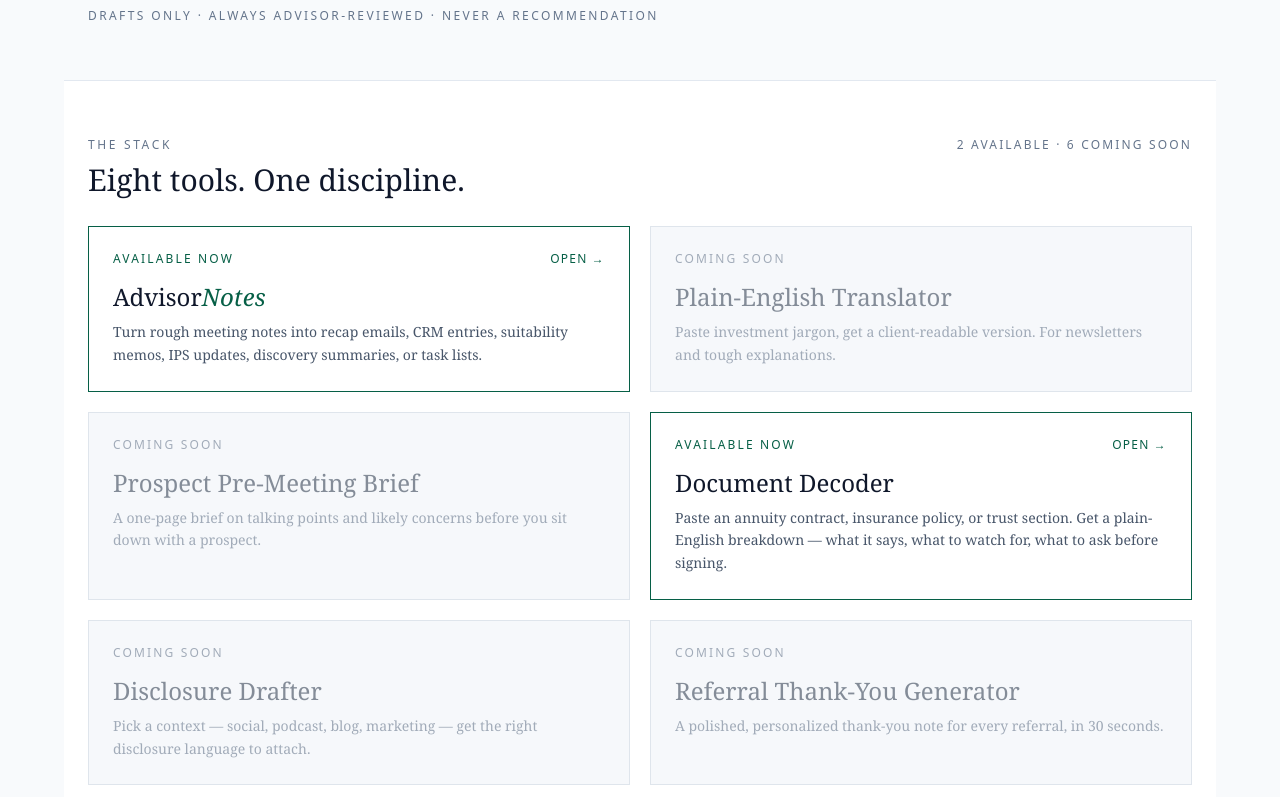
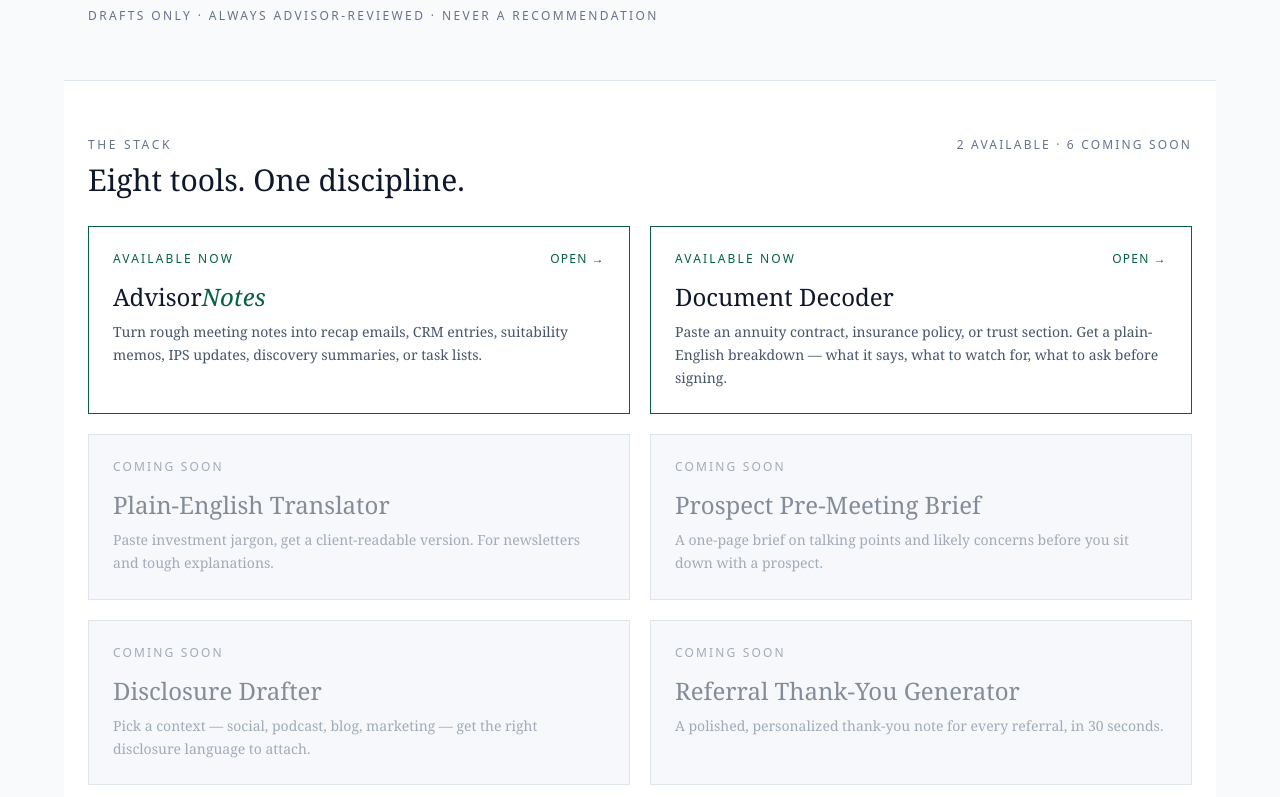
Before and after one commit to lantsmansam130/Advisor-App, a React (Vite) app: page / in a window 1280 px wide. Shown: the part 462-1259 px from the top of the page. Built offline with nearby package versions, Linux system fonts and the light colour scheme.

Commit message:
Update StackHomePage.jsx

```diff
--- a/src/StackHomePage.jsx
+++ b/src/StackHomePage.jsx
@@ -47,6 +47,13 @@ const TOOLS = [
     href: "/notes",
   },
   {
+    id: "decoder",
+    name: "Document Decoder",
+    description: "Paste an annuity contract, insurance policy, or trust section. Get a plain-English breakdown — what it says, what to watch for, what to ask before signing.",
+    available: true,
+    href: "/decoder",
+  },
+  {
     id: "translator",
     name: "Plain-English Translator",
     description: "Paste investment jargon, get a client-readable version. For newsletters and tough explanations.",
@@ -57,13 +64,6 @@ const TOOLS = [
     name: "Prospect Pre-Meeting Brief",
     description: "A one-page brief on talking points and likely concerns before you sit down with a prospect.",
     available: false,
-  },
-{
-    id: "decoder",
-    name: "Document Decoder",
-    description: "Paste an annuity contract, insurance policy, or trust section. Get a plain-English breakdown — what it says, what to watch for, what to ask before signing.",
-    available: true,
-    href: "/decoder",
   },
   {
     id: "disclosure",
```
